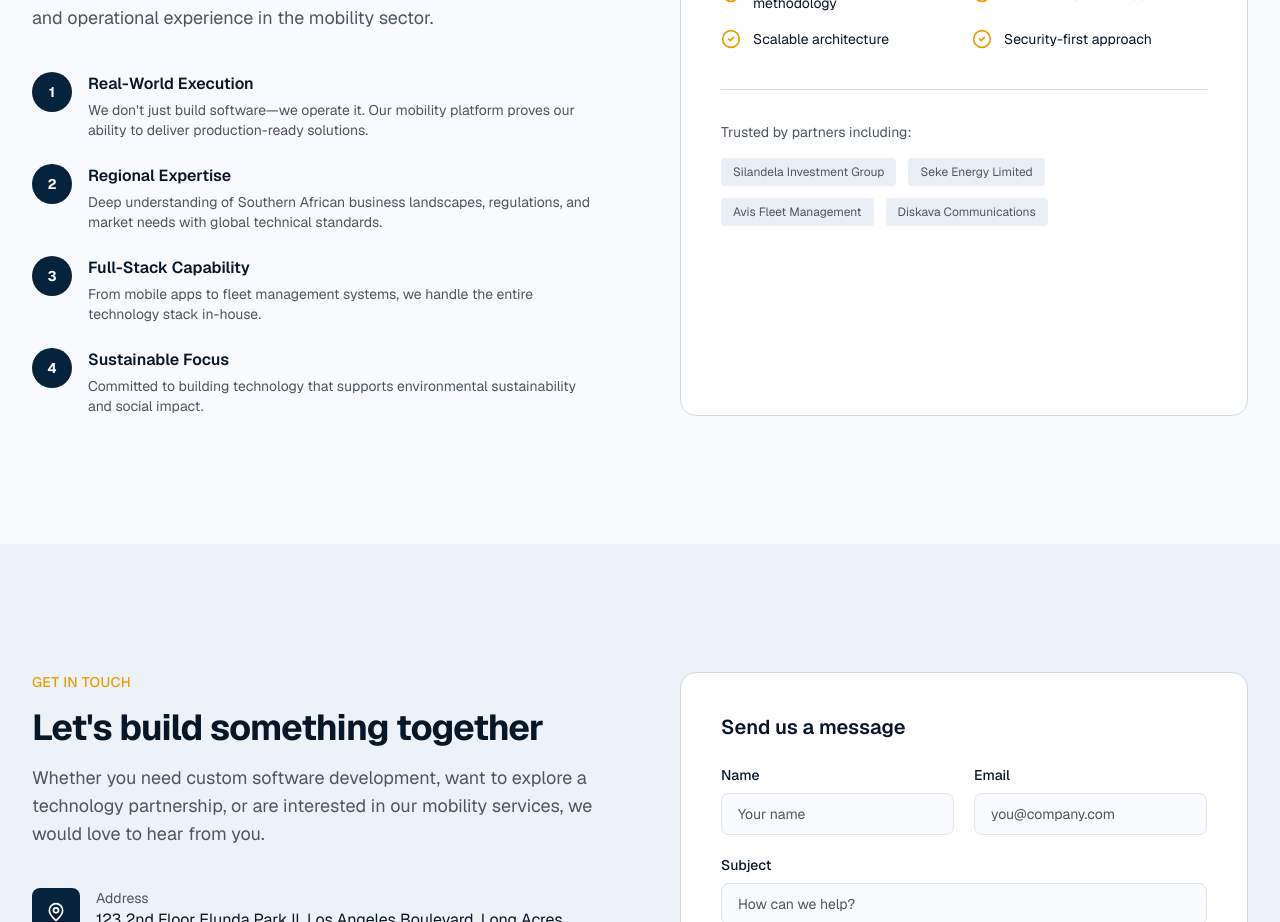
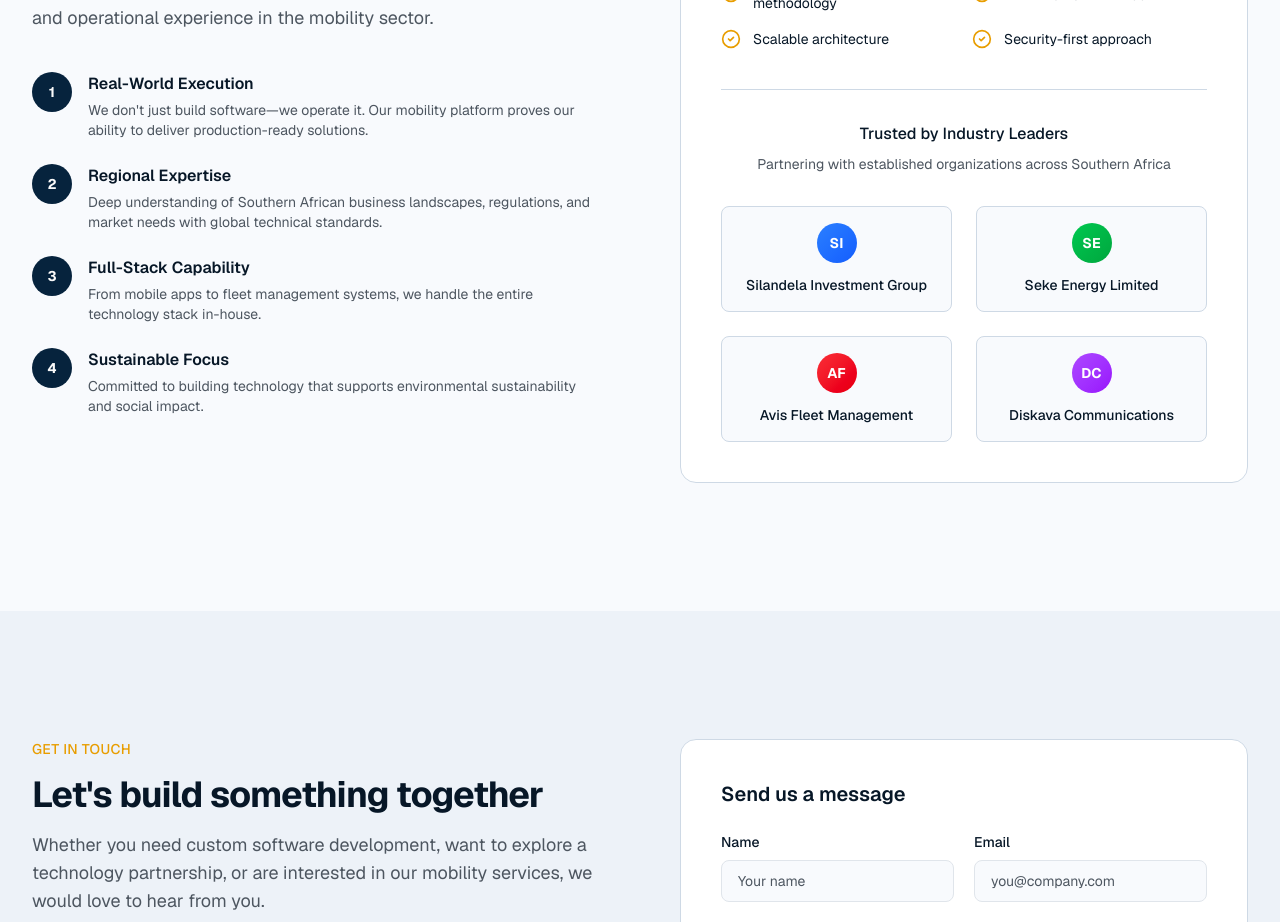
Before and after one commit to giftchaps/ridealong, a Next.js app: page / in a window 1280 px wide. Shown: the part 3640-4562 px from the top of the page. Built offline with nearby package versions, Linux system fonts and the light colour scheme.

Commit message:
Improve trusted partners design with card layout and logo placeholders

```diff
--- a/components/why-us-section.tsx
+++ b/components/why-us-section.tsx
@@ -86,12 +86,47 @@ export function WhyUsSection() {
             </div>
 
             <div className="mt-8 sm:mt-10 pt-6 sm:pt-8 border-t border-border">
-              <p className="text-xs sm:text-sm text-muted-foreground mb-3 sm:mb-4">Trusted by partners including:</p>
-              <div className="flex flex-wrap gap-2 sm:gap-3 text-[10px] sm:text-xs text-muted-foreground">
-                <span className="bg-muted px-2 sm:px-3 py-1 sm:py-1.5 rounded transition-colors duration-300 hover:bg-accent hover:text-accent-foreground">Silandela Investment Group</span>
-                <span className="bg-muted px-2 sm:px-3 py-1 sm:py-1.5 rounded transition-colors duration-300 hover:bg-accent hover:text-accent-foreground">Seke Energy Limited</span>
-                <span className="bg-muted px-2 sm:px-3 py-1 sm:py-1.5 rounded transition-colors duration-300 hover:bg-accent hover:text-accent-foreground">Avis Fleet Management</span>
-                <span className="bg-muted px-2 sm:px-3 py-1 sm:py-1.5 rounded transition-colors duration-300 hover:bg-accent hover:text-accent-foreground">Diskava Communications</span>
+              <div className="text-center mb-6 sm:mb-8">
+                <p className="text-sm sm:text-base font-medium text-foreground mb-2">Trusted by Industry Leaders</p>
+                <p className="text-xs sm:text-sm text-muted-foreground">Partnering with established organizations across Southern Africa</p>
+              </div>
+
+              <div className="grid grid-cols-2 gap-4 sm:gap-6">
+                <div className="group bg-background border border-border rounded-lg p-3 sm:p-4 transition-all duration-300 hover:border-accent hover:shadow-md">
+                  <div className="flex items-center justify-center h-8 sm:h-10 mb-2 sm:mb-3">
+                    <div className="w-8 h-8 sm:w-10 sm:h-10 bg-gradient-to-br from-blue-500 to-blue-600 rounded-full flex items-center justify-center">
+                      <span className="text-white font-bold text-xs sm:text-sm">SI</span>
+                    </div>
+                  </div>
+                  <p className="text-xs sm:text-sm font-medium text-foreground text-center group-hover:text-accent transition-colors">Silandela Investment Group</p>
+                </div>
+
+                <div className="group bg-background border border-border rounded-lg p-3 sm:p-4 transition-all duration-300 hover:border-accent hover:shadow-md">
+                  <div className="flex items-center justify-center h-8 sm:h-10 mb-2 sm:mb-3">
+                    <div className="w-8 h-8 sm:w-10 sm:h-10 bg-gradient-to-br from-green-500 to-green-600 rounded-full flex items-center justify-center">
+                      <span className="text-white font-bold text-xs sm:text-sm">SE</span>
+                    </div>
+                  </div>
+                  <p className="text-xs sm:text-sm font-medium text-foreground text-center group-hover:text-accent transition-colors">Seke Energy Limited</p>
+                </div>
+
+                <div className="group bg-background border border-border rounded-lg p-3 sm:p-4 transition-all duration-300 hover:border-accent hover:shadow-md">
+                  <div className="flex items-center justify-center h-8 sm:h-10 mb-2 sm:mb-3">
+                    <div className="w-8 h-8 sm:w-10 sm:h-10 bg-gradient-to-br from-red-500 to-red-600 rounded-full flex items-center justify-center">
+                      <span className="text-white font-bold text-xs sm:text-sm">AF</span>
+                    </div>
+                  </div>
+                  <p className="text-xs sm:text-sm font-medium text-foreground text-center group-hover:text-accent transition-colors">Avis Fleet Management</p>
+                </div>
+
+                <div className="group bg-background border border-border rounded-lg p-3 sm:p-4 transition-all duration-300 hover:border-accent hover:shadow-md">
+                  <div className="flex items-center justify-center h-8 sm:h-10 mb-2 sm:mb-3">
+                    <div className="w-8 h-8 sm:w-10 sm:h-10 bg-gradient-to-br from-purple-500 to-purple-600 rounded-full flex items-center justify-center">
+                      <span className="text-white font-bold text-xs sm:text-sm">DC</span>
+                    </div>
+                  </div>
+                  <p className="text-xs sm:text-sm font-medium text-foreground text-center group-hover:text-accent transition-colors">Diskava Communications</p>
+                </div>
               </div>
             </div>
           </div>
```
